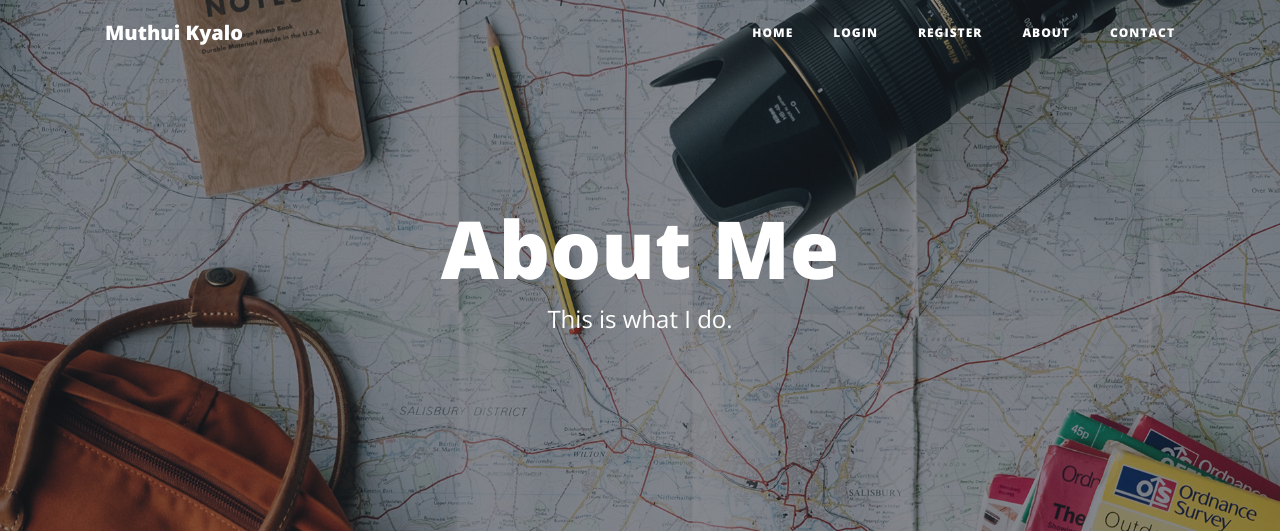
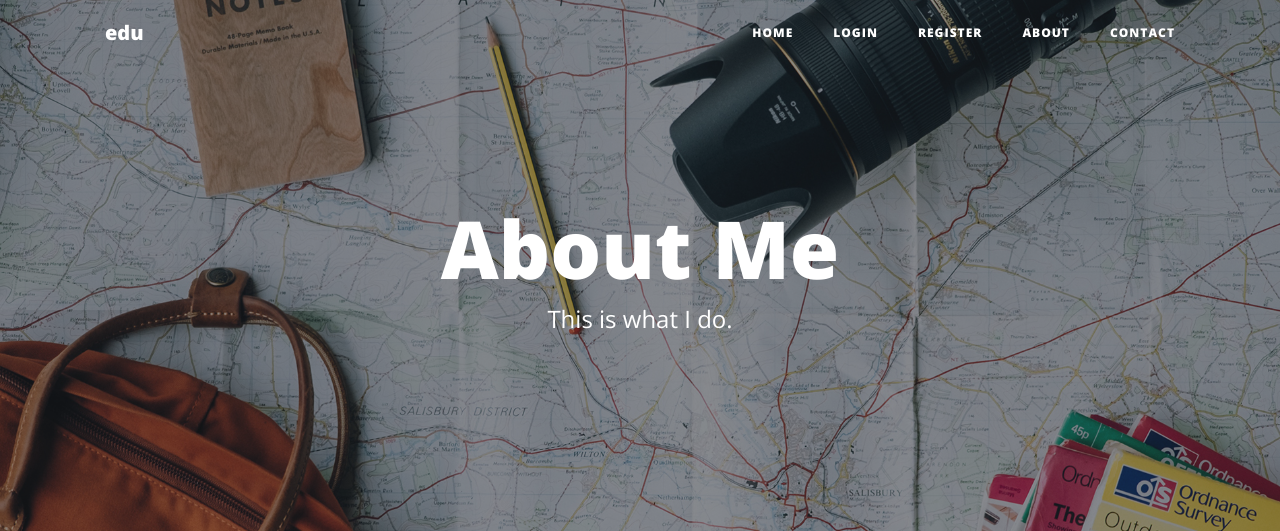
Before and after one commit to muthui1116/Muthui-blog, a Flask app: page /about in a window 1280 px wide. Shown: the top 531 px of the page. Run offline with Flask 2, Linux system fonts and the light colour scheme; some libraries are stand-ins or nearby versions.

Commit message:
first commit to git hub

```diff
--- a/templates/header.html
+++ b/templates/header.html
@@ -28,7 +28,7 @@
   <!-- Navigation -->
   <nav class="navbar navbar-expand-md navbar-light fixed-top" id="mainNav">
     <div class="container">
-      <a class="navbar-brand" href="{{ url_for('static',filename='muthui.png') }}">Muthui Kyalo</a>
+      <a class="navbar-brand" href="{{ url_for('static',filename='muthui.png') }}">edu</a>
       <button class="navbar-toggler navbar-toggler-right" type="button" data-toggle="collapse" data-target="#navbarResponsive" aria-controls="navbarResponsive" aria-expanded="false" aria-label="Toggle navigation">
         Menu
         <i class="fas fa-bars"></i>
--- a/templates/index.html
+++ b/templates/index.html
@@ -7,7 +7,7 @@
       <div class="row">
         <div class="col-lg-8 col-md-10 mx-auto">
           <div class="site-heading">
-            <h1>Muthui's Blog</h1>
+            <h1>BIOLOGY, GEOGRAPHY AND COMPUTER</h1>
             <span class="subheading">A collection of educational resources.</span>
           </div>
         </div>
```
